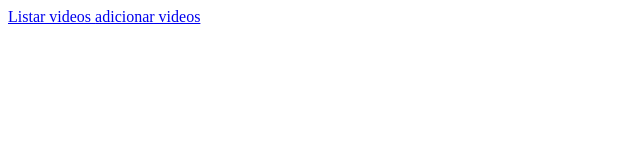
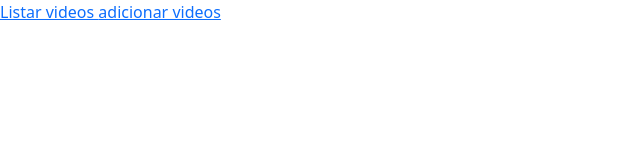
Before and after one commit to JARPZEN/fronted-main, a plain HTML site: page index.html in a window 1280 px wide. Shown: the whole page, without its empty margins (0-640 px from the left). Drawn offline with nearby package versions, Linux system fonts and the light colour scheme.

Commit message:
parte3-front

```diff
--- a/index.html
+++ b/index.html
@@ -3,6 +3,7 @@
 <head>
     <meta charset="UTF-8">
     <title>Title</title>
+    <link href="https://cdn.jsdelivr.net/npm/bootstrap@5.3.1/dist/css/bootstrap.min.css" rel="stylesheet">
 </head>
 <body>
 
```
Also changed, not shown: video/add.html (+1 -0 lines), video/list.html (+1 -0 lines).
